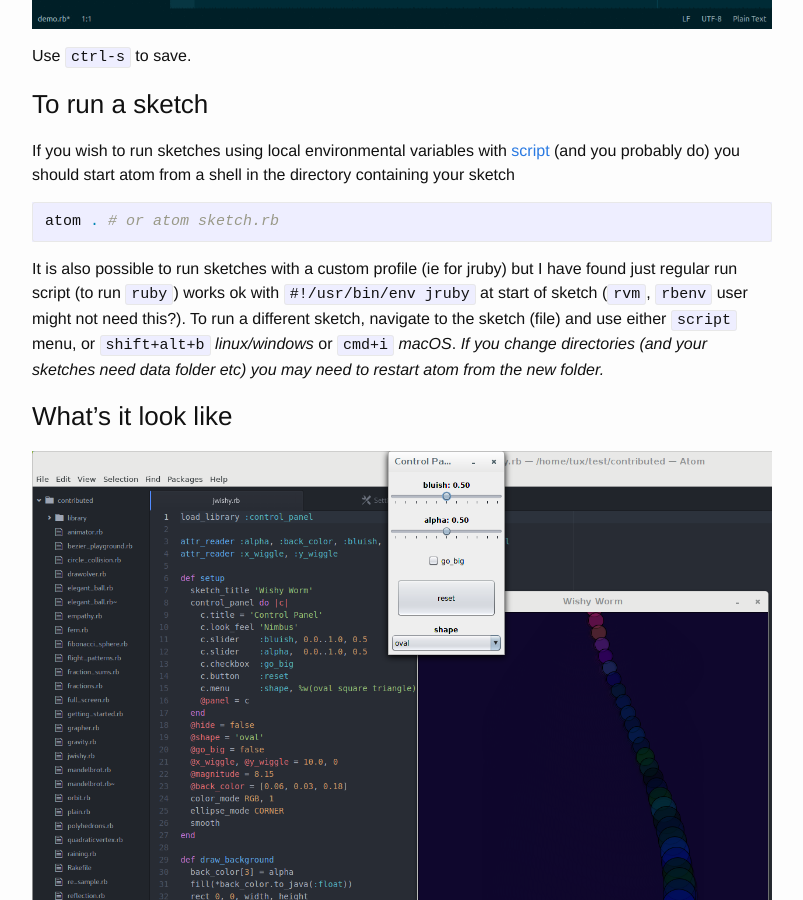
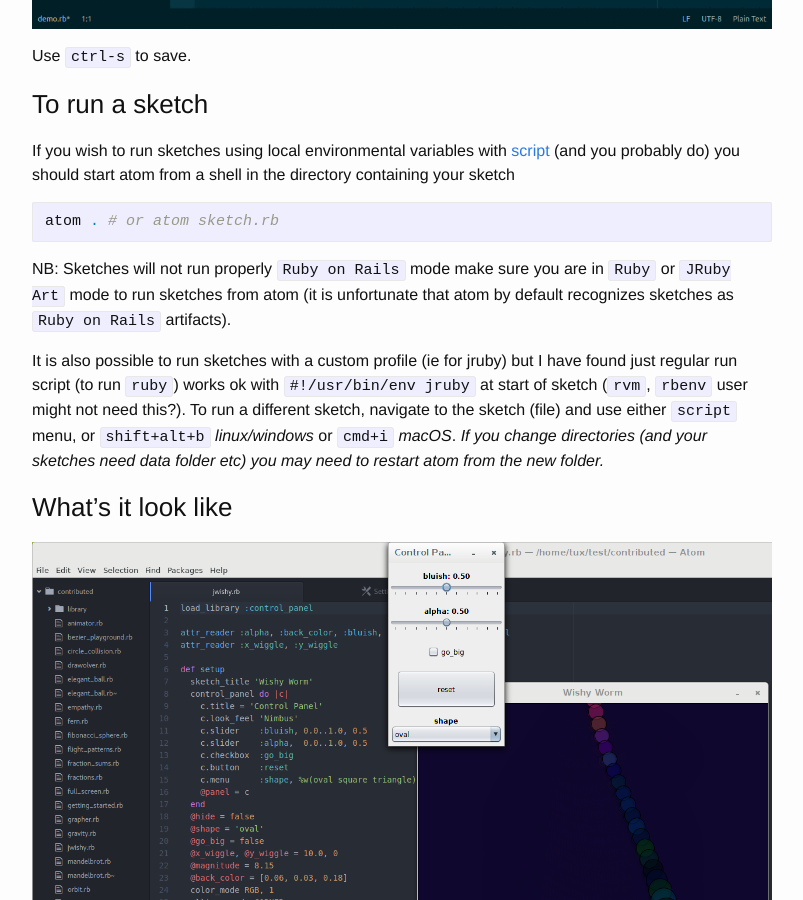
Before and after one commit to ruby-processing/propane, a Jekyll site: the page built from _editors/atom.md, in a window 1280 px wide and 900 px high, scrolled down 1289 px. Shown: the whole window, without its empty margins (238-1041 px from the left). Built offline with Jekyll 4.4.1, drawn with Linux system fonts in a browser that asks for light colours.

Commit message:
poxy RoR mode default

````diff
--- a/_editors/atom.md
+++ b/_editors/atom.md
@@ -45,6 +45,8 @@ If you wish to run sketches using local environmental variables with [script][sc
 atom . # or atom sketch.rb
 ```
 
+NB: Sketches will not run properly `Ruby on Rails` mode make sure you are in `Ruby` or `JRuby Art` mode to run sketches from atom (it is unfortunate that atom by default recognizes sketches as `Ruby on Rails` artifacts).
+
 It is also possible to run sketches with a custom profile (ie for jruby) but I have found just regular run script (to run `ruby`) works ok with `#!/usr/bin/env jruby` at start of sketch (`rvm`, `rbenv` user might not need this?).  To run a different sketch, navigate to the sketch (file) and use either `script` menu, or `shift+alt+b` _linux/windows_ or `cmd+i` _macOS_. _If you change directories (and your sketches need data folder etc) you may need to restart atom from the new folder._
 
 ### What's it look like ###
````
